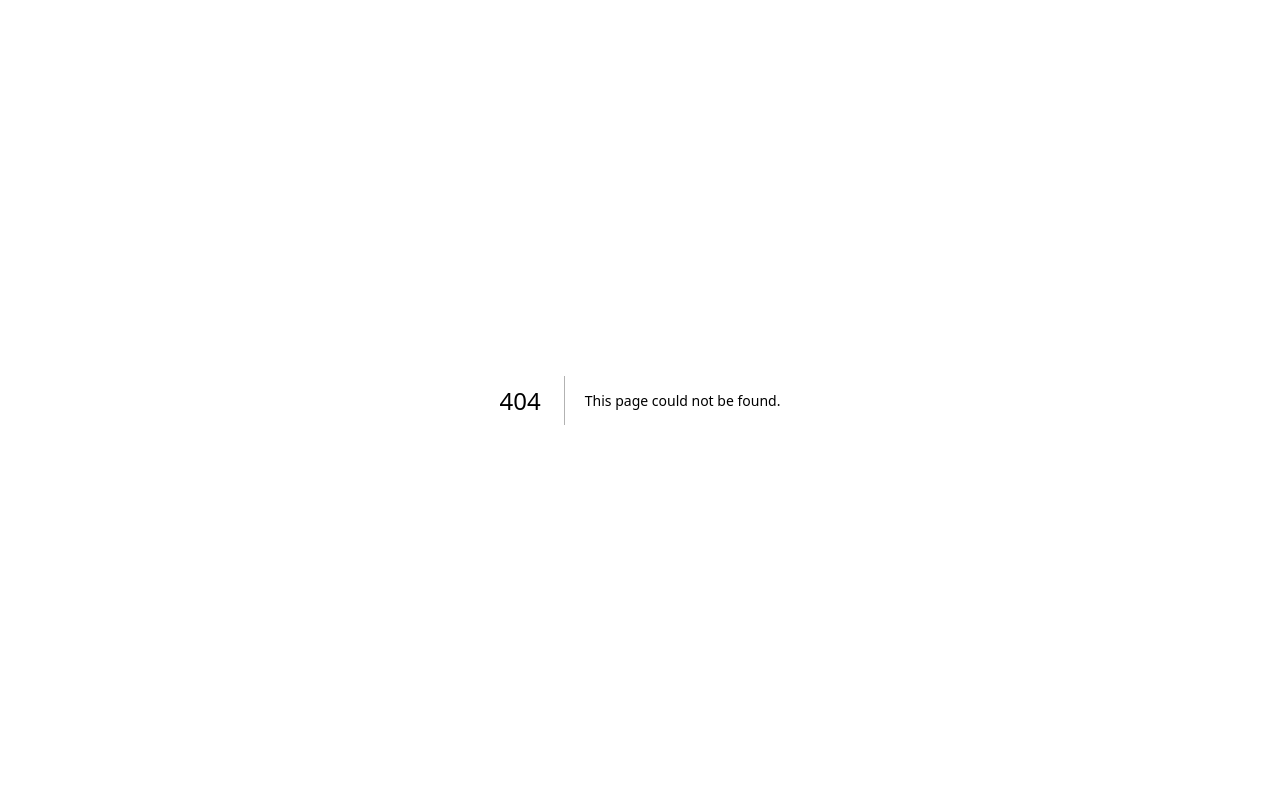
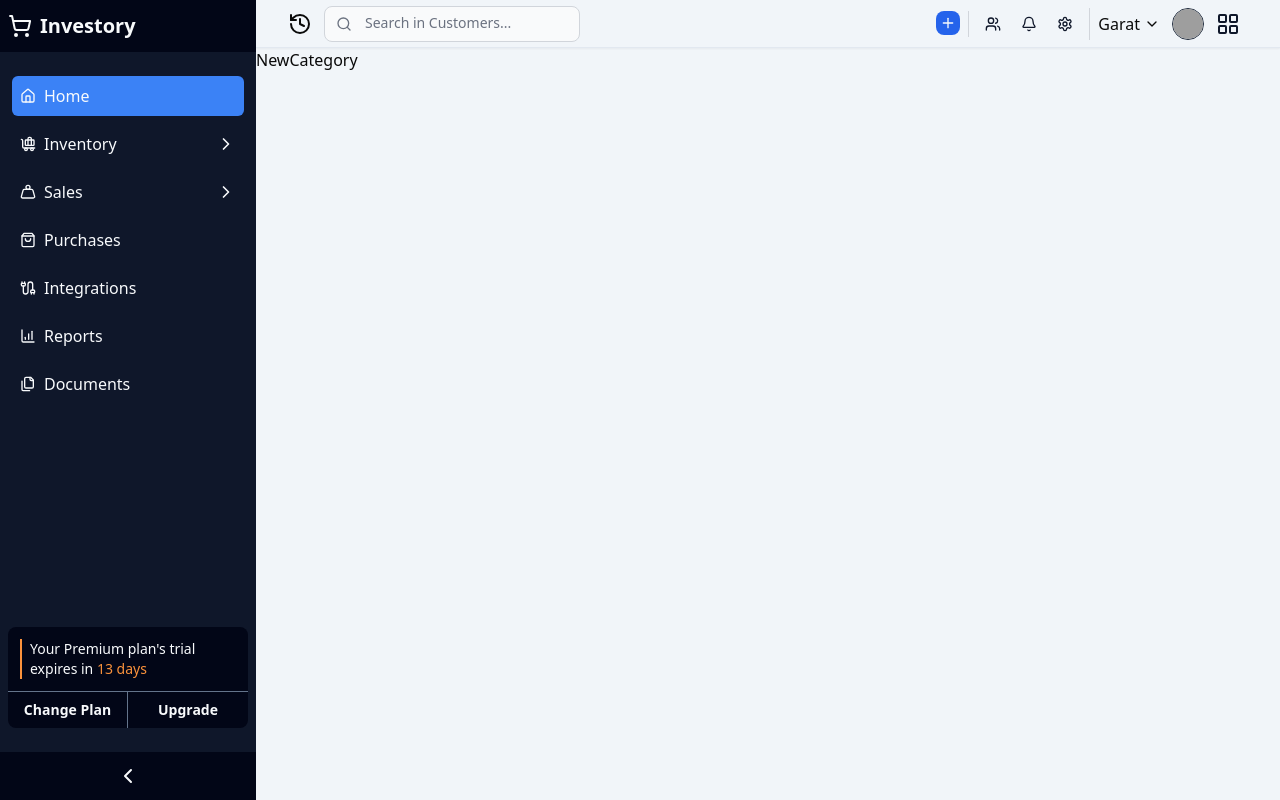
Before and after one commit to hac1yev/Inventory-Management-Software, a Next.js app: page /dashboard/inventory/categories/new in a window 1280 px wide. Before the commit this address had no page. Built offline with nearby package versions, Linux system fonts and the light colour scheme; grey boxes are pictures that could not be loaded.

Commit message:
creating new inventory sub pages

```diff
--- /dev/null
+++ b/app/(back-office)/dashboard/inventory/brands/new/page.tsx
@@ -0,0 +1,9 @@
+import React from 'react'
+
+const NewBrand = () => {
+    return (
+        <div>NewBrand</div>
+    );
+};
+
+export default NewBrand;
--- /dev/null
+++ b/app/(back-office)/dashboard/inventory/brands/page.tsx
@@ -0,0 +1,8 @@
+
+const Brands = () => {
+    return (
+        <div>Brands</div>
+    );
+};
+
+export default Brands;
--- /dev/null
+++ b/app/(back-office)/dashboard/inventory/categories/new/page.tsx
@@ -0,0 +1,8 @@
+
+const NewCategory = () => {
+    return (
+        <div>NewCategory</div>
+    );
+};
+
+export default NewCategory;
--- /dev/null
+++ b/app/(back-office)/dashboard/inventory/categories/page.tsx
@@ -0,0 +1,8 @@
+
+const Categories = () => {
+    return (
+        <div>Categories</div>
+    );
+};
+
+export default Categories;
--- a/app/(back-office)/dashboard/inventory/itemgroups/page.tsx
+++ /dev/null
@@ -1,8 +0,0 @@
-
-const ItemGroups = () => {
-    return (
-        <div>ItemGroups</div>
-    );
-};
-
-export default ItemGroups;
--- /dev/null
+++ b/app/(back-office)/dashboard/inventory/units/new/page.tsx
@@ -0,0 +1,8 @@
+
+const NewUnit = () => {
+    return (
+        <div>NewUnit</div>
+    );
+};
+
+export default NewUnit;
--- /dev/null
+++ b/app/(back-office)/dashboard/inventory/units/page.tsx
@@ -0,0 +1,8 @@
+
+const Units = () => {
+    return (
+        <div>Units</div>
+    );
+};
+
+export default Units;
--- /dev/null
+++ b/app/(back-office)/dashboard/inventory/warehouse/page.tsx
@@ -0,0 +1,8 @@
+
+const WareHouse = () => {
+    return (
+        <div>WareHouse</div>
+    );
+};
+
+export default WareHouse;
--- a/components/dashboard/SidebarDropdownLink.tsx
+++ b/components/dashboard/SidebarDropdownLink.tsx
@@ -1,7 +1,7 @@
 "use client";
 
 import { Collapsible, CollapsibleTrigger } from "@/components/ui/collapsible";
-import { ChevronDown } from "lucide-react";
+import { ChevronRight } from "lucide-react";
 import { useState } from "react";
 import { motion } from "framer-motion";
 import CollapsibleLinks from "./CollapsibleLinks";
@@ -21,10 +21,10 @@ const SidebarDropdownLink = ({ title, items, icon: Icon }: DropdownLinkType) =>
                         <span>{title}</span>
                     </div>
                     <motion.div
-                        animate={{ rotate: isOpen ? 180 : 0 }}
+                        animate={{ rotate: isOpen ? 90 : 0 }}
                         transition={{ duration: 0.3 }}
                     >
-                        <ChevronDown className="w-5 h-5" />
+                        <ChevronRight className="w-5 h-5" />
                     </motion.div>
                 </CollapsibleTrigger>
 
```
